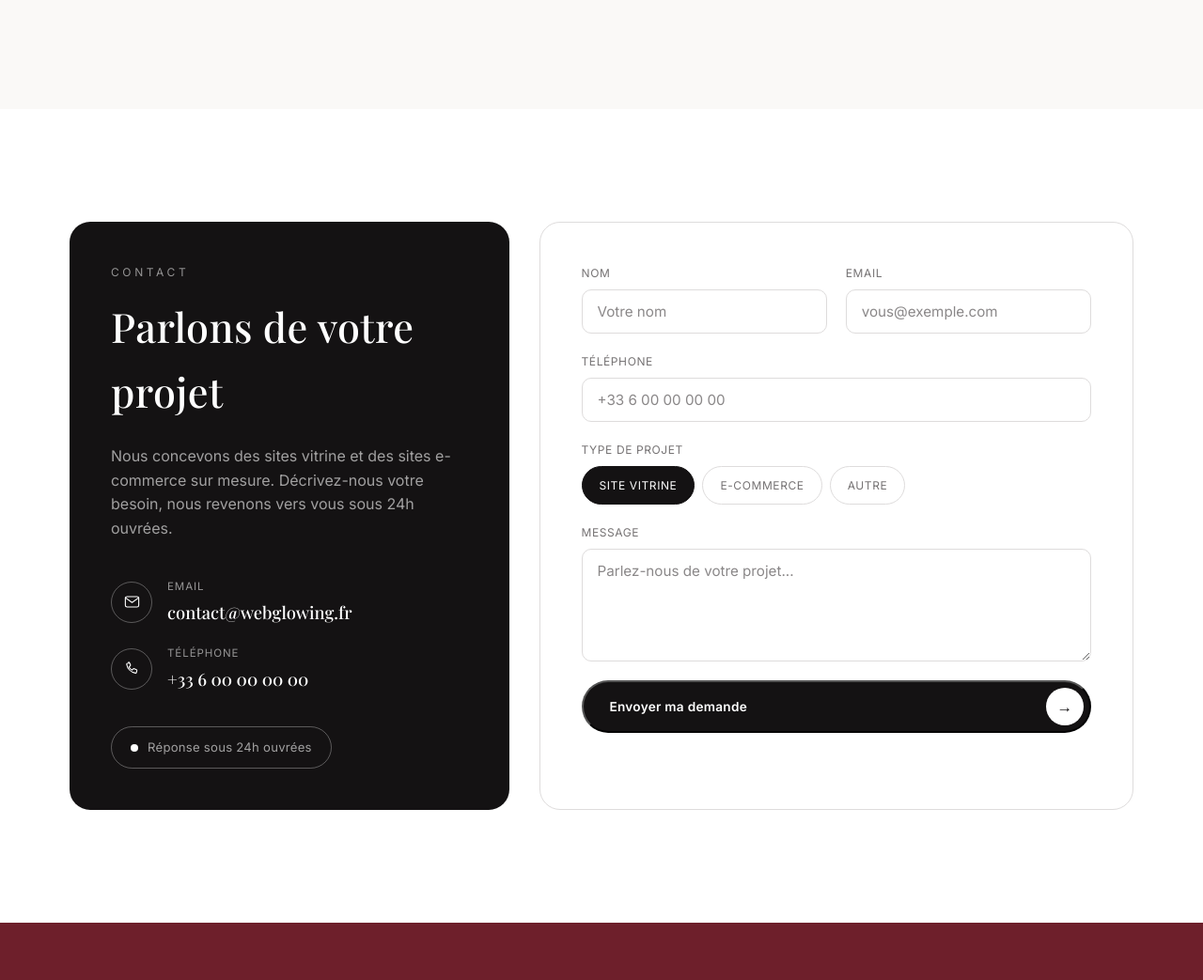
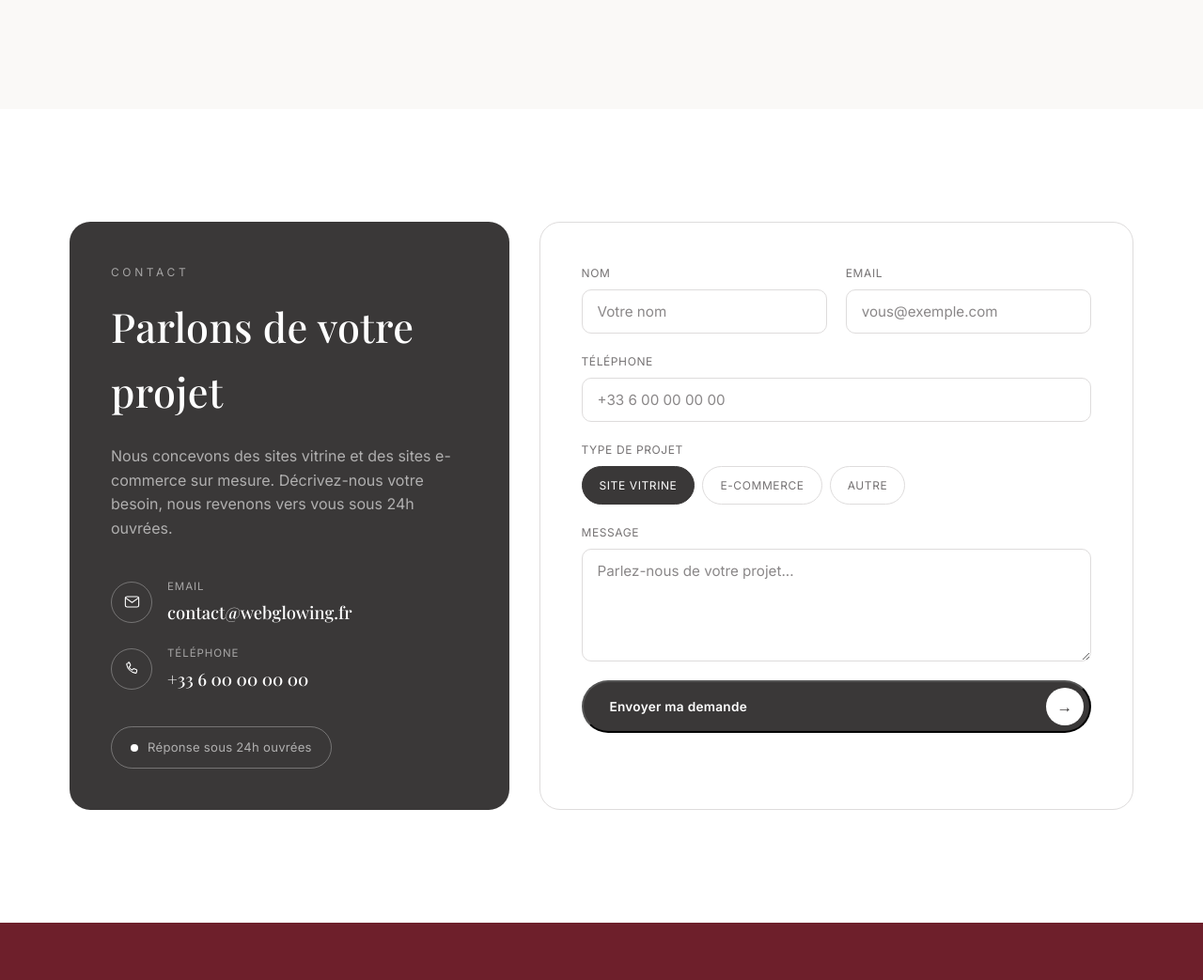
Before and after one commit to Centralis23/webglowing, a PHP site: page / in a window 1280 px wide. Shown: the part 1654-2697 px from the top of the page at 94% size. Run offline with PHP 8.4, Linux system fonts and the light colour scheme.

Commit message:
Lighten contact section black to a softer charcoal
Client felt the pure black panel/button was too deep; switch to a
lighter charcoal gray while keeping the black-and-white palette.

Co-Authored-By: Claude Sonnet 5 <noreply@anthropic.com>
Claude-Session: https://claude.ai/code/session_01L4feZGNX4GpSS44QNya5iV

```diff
--- a/style.css
+++ b/style.css
@@ -241,7 +241,7 @@ h1,h2,h3{font-family:var(--ff-display);font-weight:500;letter-spacing:.01em;colo
 /* ============ Contact ============ */
 .contact{
   --c-bg:#ffffff;
-  --c-black:#141213;
+  --c-black:#3a3838;
   --c-ink-dim:#767374;
   --form-ink:#141213;
   --form-ink-dim:#767374;
```
